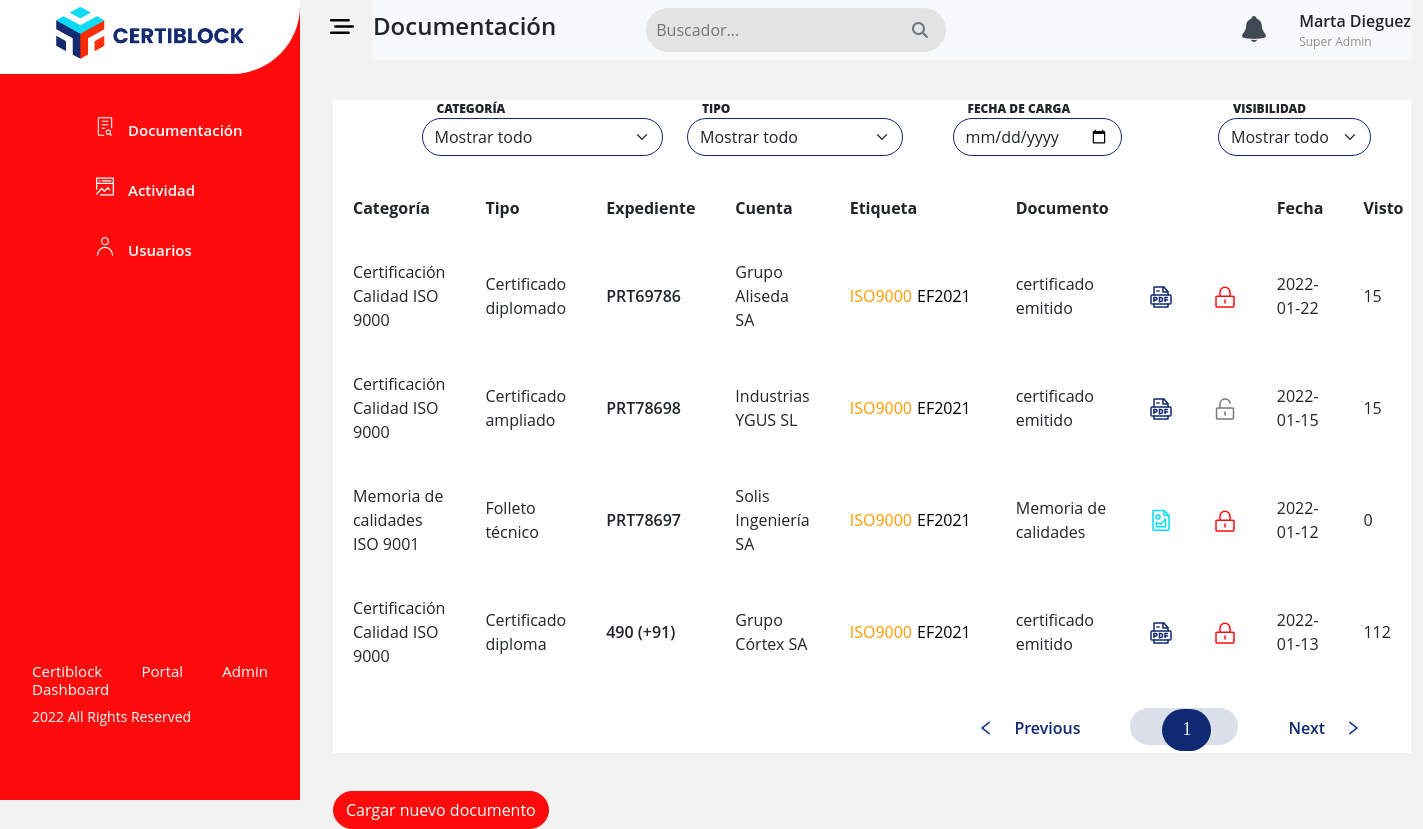
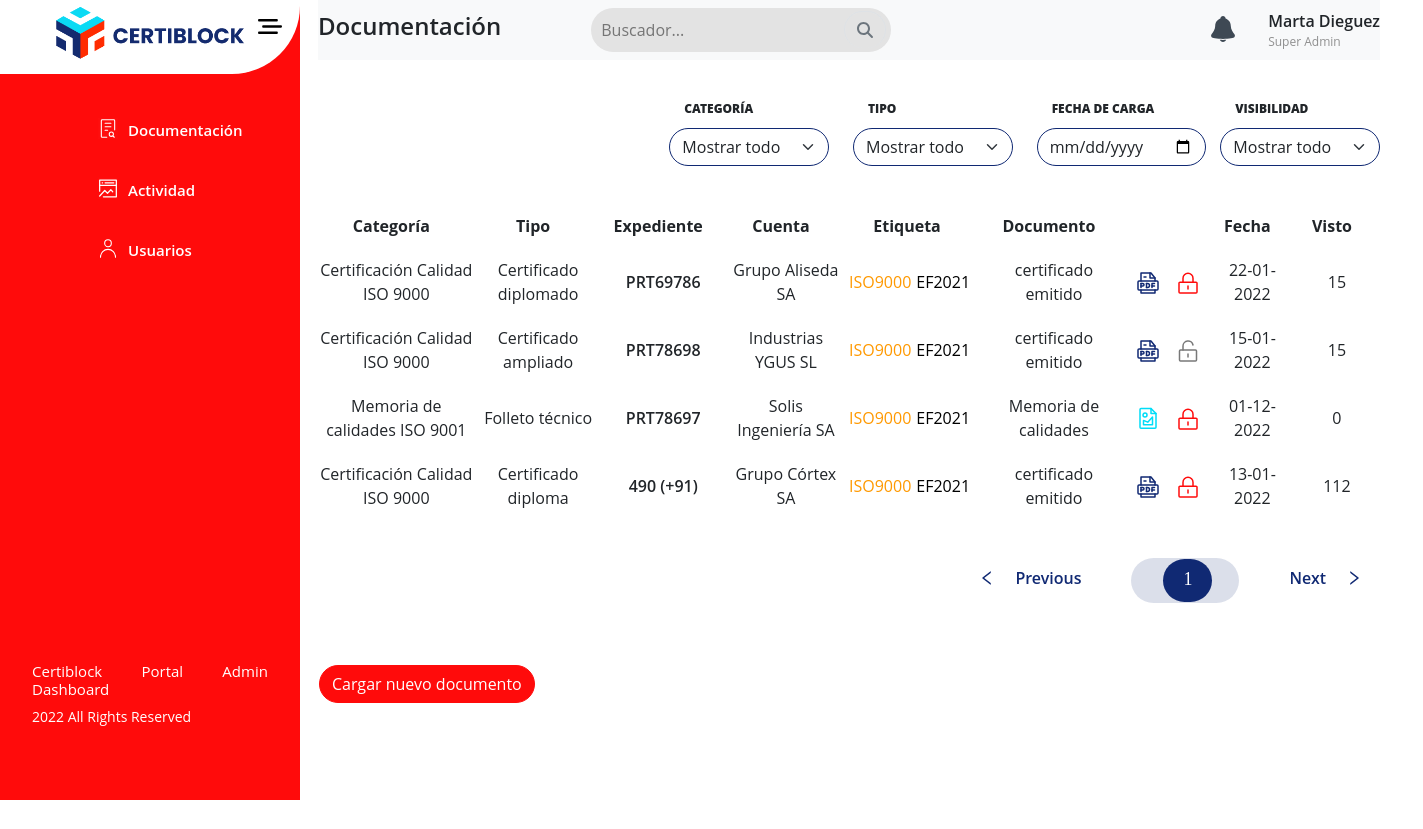
Before and after one commit to javidiazrve/certi_signer, a React (Create React App) app: page / in a window 1280 px wide. Shown: the whole page, 1423 px wide, since content can reach past the window. After the commit the page ends 800 px from the top, so only its background shows below. Built offline with nearby package versions, Linux system fonts and the light colour scheme.

Commit message:
css user

```diff
--- a/src/App.css
+++ b/src/App.css
@@ -16,7 +16,7 @@ li {
   list-style: none;
 }
 body {
-  background-color: #f2f2f2 !important;
+  background-color: #fff !important;
   font-family: "Open Sans", sans-serif;
 }
 
@@ -88,8 +88,8 @@ body {
   color: black;
   font-size: 30px;
   position: absolute;
-  top:  32%;
-  left: 110%;
+  top: 32%;
+  left: 86%;
   right: 0;
   transform: translateY(-50%);
   cursor: pointer;
@@ -97,6 +97,13 @@ body {
 
 .side-menu.inactive .top-section .toggle-menu-btn {
   right: -50px;
+  position: absolute;
+  top: 123%;
+  left: 37%;
+}
+.side-menu.inactive .top-section .logo img {
+  max-width: 78%;
+  max-height: 100%;
 }
 
 .side-menu .search-controller {
@@ -144,9 +151,12 @@ body {
   color: #292929;
   border-radius: 38px 0px 0px 38px;
 }
-
+.share-icon2 {
+  width: 20.66px;
+  margin-top: 4px;
+}
 .side-menu .main-menu .menu-item.active img {
-  filter:  invert(75%) sepia(63%) saturate(7061%) hue-rotate(356deg) brightness(98%) contrast(117%);;
+  filter: invert(75%) sepia(63%) saturate(7061%) hue-rotate(356deg) brightness(98%) contrast(117%);
 }
 
 .side-menu .main-menu {
@@ -276,7 +286,7 @@ body {
 }
 
 .container {
-  margin-left: 283px;
+  margin-left: 252px;
   transition: margin-left 0.2s ease-in;
   padding-left: 50px;
   /*padding-right: 50px;*/
@@ -288,5 +298,9 @@ body {
 }
 
 .containerTwo.inactive {
-  margin-left: -250px;
+  margin-left: -208px;
 }
+
+.hii{
+  padding: 0px !important
+}
--- a/src/Components/Navbar/NavbarHeader.css
+++ b/src/Components/Navbar/NavbarHeader.css
@@ -11,7 +11,7 @@
 .nav-css{
     position: relative;
     margin-top: 0%;
-    margin-left: 30pt;
+    margin-left: 12pt;
 }
 
 .nav-icon{
--- a/src/Components/SideMenu.js
+++ b/src/Components/SideMenu.js
@@ -73,7 +73,7 @@ const SideMenu = (props) => {
                 >
 
                     <div className="menu-icon">
-                      <img className="share-icon" src={item.iconClassNameWhite} alt="share" />
+                      <img className="share-icon2" src={item.iconClassNameWhite} alt="share" />
                     </div>
 
                   <span>{item.name}</span>
--- a/src/Pages/Documentation/ListDocu.css
+++ b/src/Pages/Documentation/ListDocu.css
@@ -8,7 +8,7 @@
 }
 .table-responsive{
     overflow-x: hidden !important;
-    padding-right: 40px;;
+    /*padding-right: 40px;*/
 }
 .ant-input-search-button{
     display: none;
@@ -89,7 +89,7 @@
 }
 
 .title-filter {
-    margin-bottom: 0px;
+    margin-bottom: 10px;
     margin-left: 15px;
     font-size: 9pt;
     font-weight: 800;
@@ -106,6 +106,20 @@
     background: #ff0b0b;
     border-radius: 24px;
 }
+.uploadUser {
+    margin-top: 0px;
+    color: white !important;
+    border-color: #ff0b0b !important;
+    background: #ff0b0b;
+    border-radius: 24px;
+    margin-left: 34px !important;
+}
+.uploadUser:hover {
+    color: white !important;
+    border-color: #ff0b0b !important;
+    background: #ff0b0b;
+    border-radius: 24px;
+}
 .uploadButton:hover {
     color: white !important;
     border-color: #ff0b0b !important;
@@ -116,27 +130,25 @@
 /* table */
 .ant-table {
     width: 100% !important;
-    /*max-height: 400px;
-    overflow: auto;*/
+    display: flex;
+    justify-content: center;
 }
 
 /* row data */
 .ant-table-tbody > tr > td {
     height: 5px !important;
-    padding: 20px !important;
+    padding-bottom: 20px !important;
+    padding-left: 10px;
+    text-align: center;
 }
 .ant-table-thead > tr > th {
     height: 5px !important;
     padding: 20px !important;
-    width: 1000px;
+    text-align: center;
 }
 .ant-pagination {
     display: flex !important;
     margin-top: 20px !important;
-    /*position: absolute !important;
-    top: 80% !important;
-    left: 70% !important;*/
-    /*background: rgba(16, 41, 115, 0.15) !important;*/
     justify-content: end;
     border-radius: 61px !important;
     width: auto !important;
@@ -182,7 +194,7 @@
     border-radius: 61px !important;
     width: auto !important;
     height: auto !important;
-    padding-bottom: 2px !important;
+    padding-bottom: 10px !important;
     padding-top: 8px !important;
     margin-top: -8px;
     position: relative !important;
@@ -199,7 +211,7 @@
     width: 68px !important;
     height: 61.18px !important;
     padding-top: 10px !important;
-    padding-bottom: 12px !important;
+    padding-bottom: 13px !important;
     padding-left: 20px !important;
     padding-right: 20px !important;
     color: white !important;
--- a/src/Pages/Documentation/ListDocu.js
+++ b/src/Pages/Documentation/ListDocu.js
@@ -30,6 +30,7 @@ import { WithContext as ReactTags } from 'react-tag-input';
 
 // Css
 import "./ListDocu.css"
+import { render } from '@testing-library/react';
 
 const columns = [
     {
@@ -90,7 +91,7 @@ const columns = [
     {
         title: '',
         dataIndex: 'doctype',
-        key: 'doctype'
+        key: 'doctype',
     },
     {
         title: '',
@@ -124,7 +125,7 @@ const data = [
         doctype: <img src={pdf} alt="pdf" />,
         acessdoc: <img src={lock} alt="lock" />,
         estado: "Acceso privado QR con contraseña",
-        fecha: "2022-01-22",
+        fecha: "22-01-2022",
         visto: "15",
     },
     {
@@ -140,7 +141,7 @@ const data = [
         doctype: <img src={pdf} alt="pdf" />,
         acessdoc: <img src={unlock} alt="unlock" />,
         estado: "Acceso público mediante QR",
-        fecha: "2022-01-15",
+        fecha: "15-01-2022",
         visto: "15"
     },
     {
@@ -156,7 +157,7 @@ const data = [
         doctype: <img src={clearimg} alt="clearimg" />,
         acessdoc: <img src={lock} alt="lock" />,
         estado: "Acceso público mediante QR",
-        fecha: "2022-01-12",
+        fecha: "01-12-2022",
         visto: "0"
     },
     {
@@ -172,7 +173,7 @@ const data = [
         doctype: <img src={pdf} alt="pdf" />,
         acessdoc: <img src={lock} alt="lock" />,
         estado: "Acceso público mediante QR",
-        fecha: "2022-01-13",
+        fecha: "13-01-2022",
         visto: "112"
     }
 ];
@@ -994,11 +995,11 @@ class ListDocu extends Component {
                     </Navbar>
                     <div className="table-responsive">
                         <Row>
-                            <Col lg="1">
+                            <Col lg="4" className=".d-none .d-sm-block">
 
                             </Col>
 
-                            <Col lg="3">
+                            <Col xs="12" lg="2">
                                 <div className="SelectBusqueda">
                                     <p className="title-filter">CATEGORÍA</p>
                                     <Form.Select onClick={this.handleFilterCategory} className="select-css" aria-label="Default select example">
@@ -1011,7 +1012,7 @@ class ListDocu extends Component {
                                 </div>
                             </Col>
 
-                            <Col lg="3">
+                            <Col xs="12" lg="2">
                                 <div className="SelectBusqueda">
                                     <p className="title-filter">TIPO</p>
                                     <Form.Select onClick={this.handleFilterType} className="select-css" aria-label="Default select example">
@@ -1024,7 +1025,7 @@ class ListDocu extends Component {
                                 </div>
                             </Col>
 
-                            <Col lg="3">
+                            <Col xs="12" lg="2">
                                 <div className="SelectBusqueda">
                                     <p className="title-filter">FECHA DE CARGA</p>
 
@@ -1035,7 +1036,7 @@ class ListDocu extends Component {
                                 </div>
                             </Col>
 
-                            <Col lg="2">
+                            <Col xs="12" lg="2">
                                 <div className="SelectBusqueda">
                                     <p className="title-filter">VISIBILIDAD</p>
                                     <Form.Select onClick={this.handleFilterVisibilidad} className="select-css" aria-label="Default select example">
@@ -1050,9 +1051,9 @@ class ListDocu extends Component {
 
                         </Row>
 
-                        <Table columns={columns} pagination={{ alignment: 'left' | 'center' | 'right' }} dataSource={filterTable == null ? baseData : filterTable} />
+                        <Table className="table table-fixed" columns={columns} pagination={{ alignment: 'left' | 'center' | 'right' }} dataSource={filterTable == null ? baseData : filterTable} />
                     </div>
-                    <Button className="uploadButton" onClick={this.modalOpen}>Cargar nuevo documento</Button>
+                    <Button className="uploadButton" style={{marginLeft: "17px"}} onClick={this.modalOpen}>Cargar nuevo documento</Button>
                     <Modal show={modal} size="lg"
                         aria-labelledby="contained-modal-title-vcenter"
                         centered>
--- a/src/Pages/Usuarios/Usuario.js
+++ b/src/Pages/Usuarios/Usuario.js
@@ -172,7 +172,7 @@ export default function Usuario() {
                 <div className="table-responsive">
                     <Table columns={columns} dataSource={dataSource} />
                 </div>
-                <Button className="uploadButton">Crear nuevo usuario</Button>
+                <Button className="uploadUser">Crear nuevo usuario</Button>
             </Container>
         </>
     );
```
